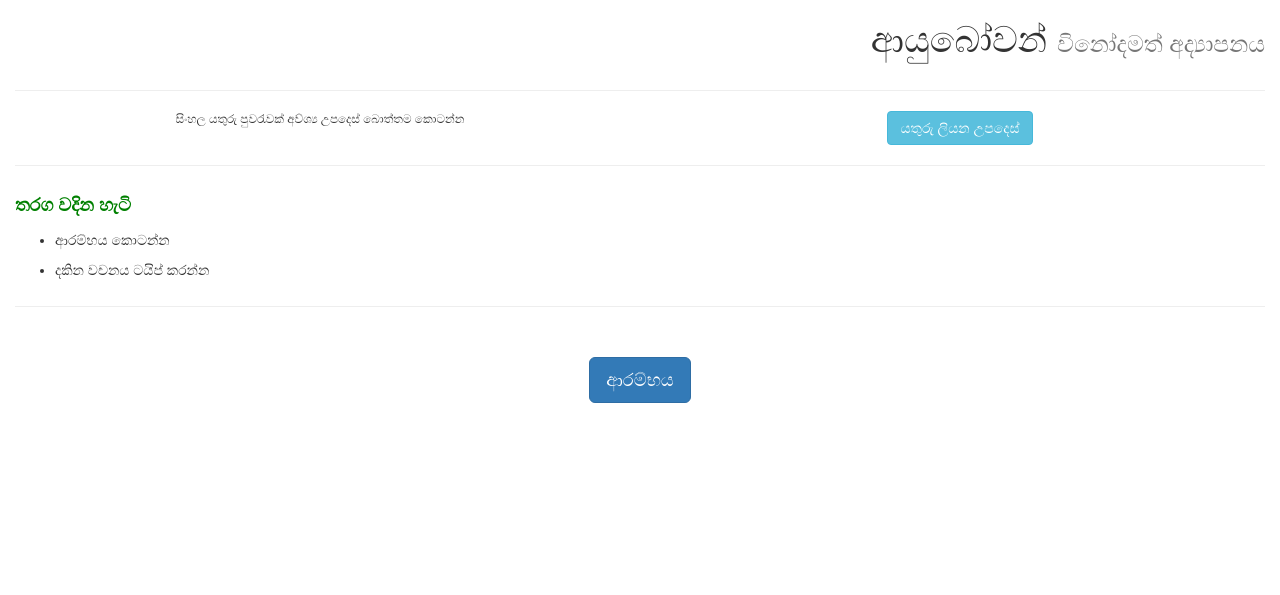
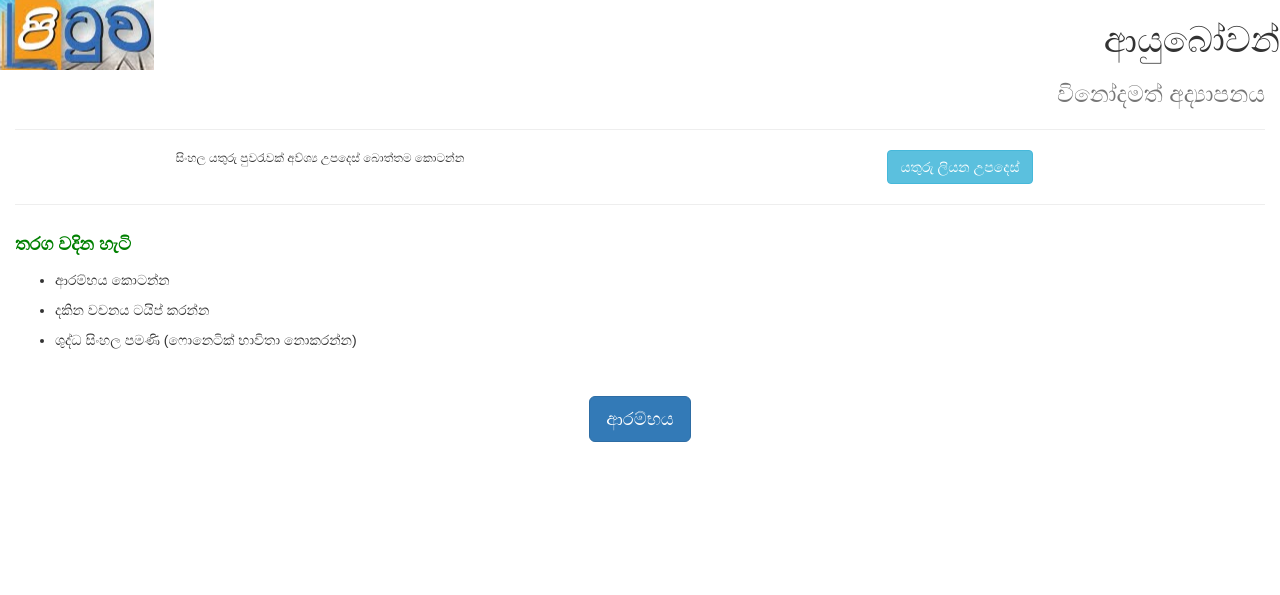
Before and after one commit to devzer01/sinhala-game, a PHP site: page /templates/index.phtml in a window 1280 px wide. Shown: the top 595 px of the page. Run offline with PHP 8.4, Linux system fonts and the light colour scheme.

Commit message:
input tools usage

```diff
--- a/templates/index.phtml
+++ b/templates/index.phtml
@@ -38,8 +38,11 @@
     <body oncopy="return false" oncut="return false" onpaste="return false">
         <div class="container-fluid" id="welcome">
             <div class="row">
+                <div class="col-xs-12 text-right" style="padding-left: 0px; padding-right: 0px; background-image: url(img/bghead.png); background-position: left; background-repeat: no-repeat; ">
+                    <h1 class="vtop">ආයුබෝවන්</h1>
+                </div>
                 <div class="col-xs-12 text-right">
-                    <h1>ආයුබෝවන් <small>විනෝදමත් අද්‍යාපනය</small></h1>
+                    <h1 style="margin-top: 0px; margin-bottom: 0px;"><small>විනෝදමත් අද්‍යාපනය</small></h1>
                 </div>
             </div>
             <hr />
@@ -58,6 +61,7 @@
                     <ul style="line-height: 30px;">
                         <li>ආරම්භය කොටන්න</li>
                         <li>දකින වචනය ටයිප් කරන්න</li>
+                        <li>ශුද්ධ සිංහල පමණි (ෆොනෙටික් භාවිතා නොකරන්න)</li>
                     </ul>
                 </div>
             </div>
@@ -121,8 +125,12 @@
                         <li>ඇනුඩ්‍රායිඩ් - <a href="https://play.google.com/store/apps/details?id=com.touchtype.swiftkey">ස්විෆ්ට් කී</a></li>
                         <li>අයිෆෝන් - <a href="http://keyman.com/sinhala/garp/">කී මැන්</a></li>
                         <li>ලිනක්ස් - <a href="http://sinhala.sourceforge.net/">සෝස් ෆාඡ්</a></li>
+                        <li>ක්‍රෝම් - <a href="https://chrome.google.com/webstore/detail/google-input-tools/mclkkofklkfljcocdinagocijmpgbhab">ශුද්ධ සිංහල පමණි</a></li>
                     </ul>
                 </div>
+
+                <div class="text-center col-xs-12" style="color: orangered;">කොපි පේස්ට් කිරිම සහ අනිත් ෆොනෙටික් වරයේ මෙවලමු උපයෝගී කරගැනීමේදි ලකුණු කැපියා හැක</div>
+
             </div>
             <hr />
             <div class="row" style="height: 100px; vertical-align: middle;">
@@ -418,6 +426,10 @@
                 wordStart = timerValue;
                 wordScoreBegin = score;
                 $("#type-here").keyup(checkInput);
+                $("#type-here").blur(function () {
+                    score = score - 100;
+                    $("#score").text(score);
+                });
             }
 
             function reduceTime() {
```
